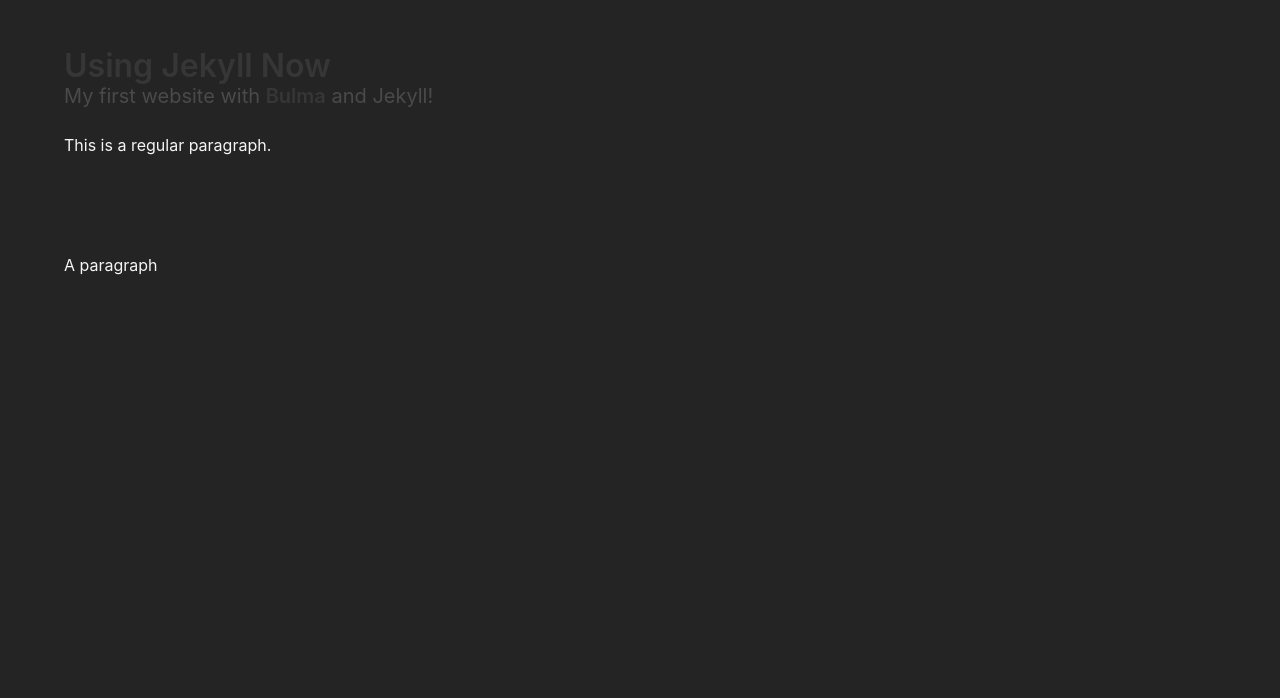
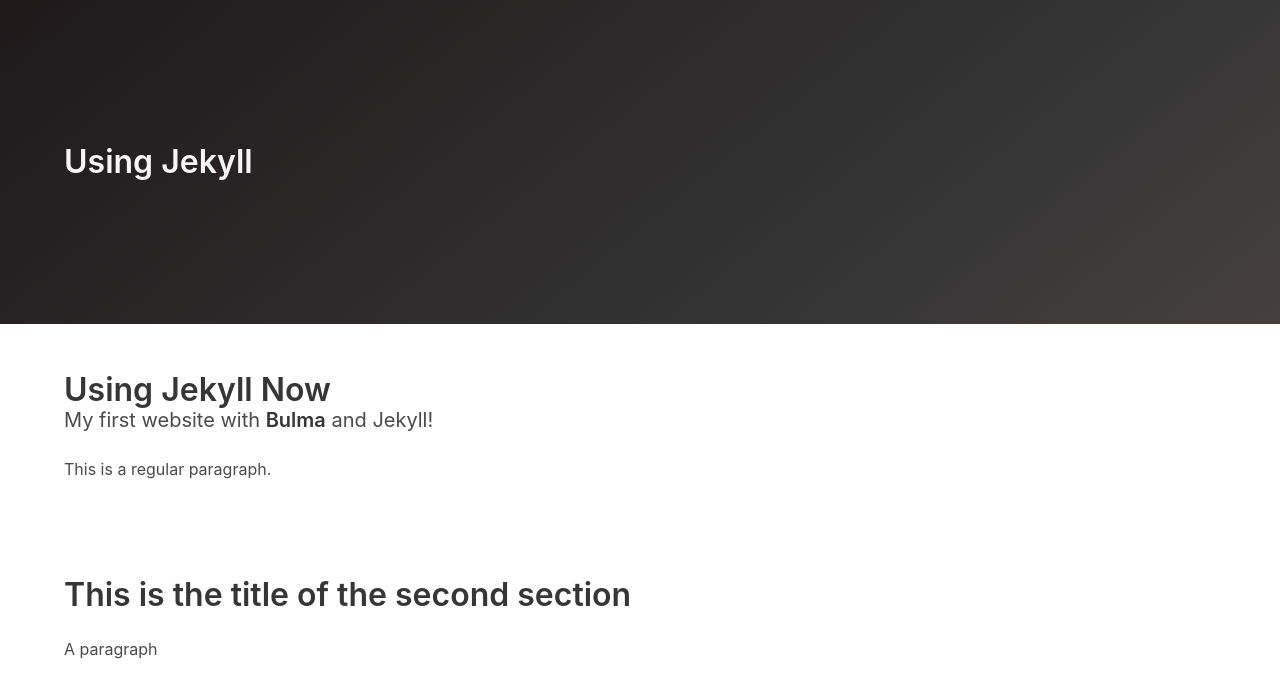
Before and after one commit to oscarlevin/testsite, a Jekyll site: the page built from index.html, in a window 1280 px wide. Shown: the top 698 px of the page. Built offline with Jekyll 4.4.1, drawn with Linux system fonts in a browser that asks for light colours.

Commit message:
more experiments

```diff
--- a/_layouts/default.html
+++ b/_layouts/default.html
@@ -8,6 +8,17 @@
     <link rel="stylesheet" href="/assets/css/main.css">
   </head>
   <body>
+
+    <section class="hero is-medium is-dark is-bold">
+      <div class="hero-body">
+        <div class="container">
+          <h1 class="title">
+            {% if page.title %}{{ page.title }}{% else %}{{ site.title }}{% endif %}
+          </h1>
+        </div>
+      </div>
+    </section>
+
     {{ content }}
   </body>
 </html>
--- a/_sass/_bulma.scss
+++ b/_sass/_bulma.scss
@@ -12,9 +12,9 @@
 
 // 3. Set the derived variables
 // Try a different background:
-$body-background-color: $black-ter;
-$background: $black-ter;
-$text: $white-ter;
+// $body-background-color: $black-ter;
+// $background: $black-ter;
+// $text: $white-ter;
 // // Use the new pink as the primary color
 // $primary: $pink
 // $primary-invert: $pink-invert
--- a/index.html
+++ b/index.html
@@ -16,9 +16,9 @@
     </div>
   </section>
 
-  <section class="section">
+  <section class="section is-info">
     <div class="container">
-      <title>This is the title of the second section </title>
+      <h1 class="title">This is the title of the second section </h1>
     <p>A paragraph</p>
   </div>
 </section>
```
